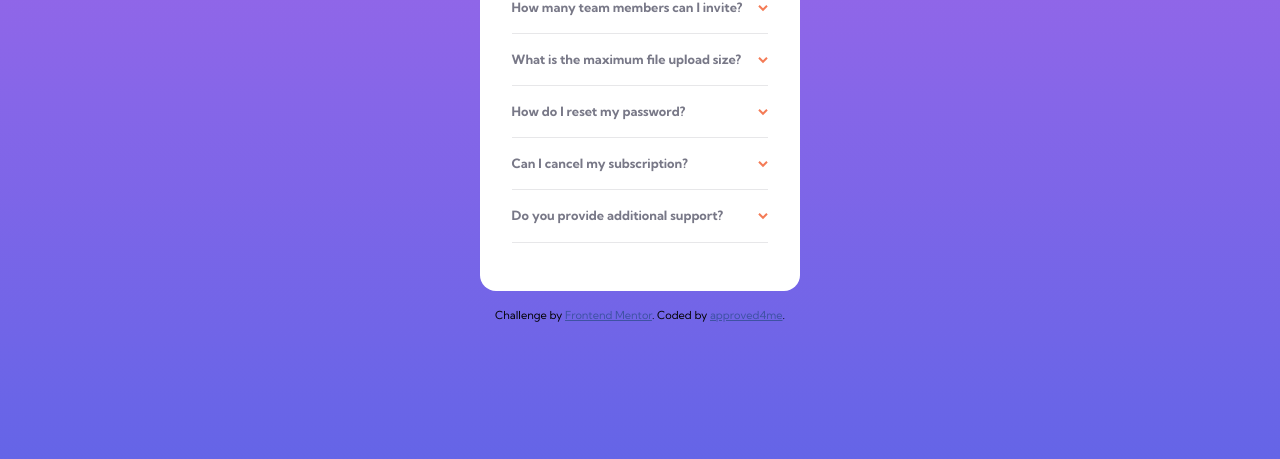
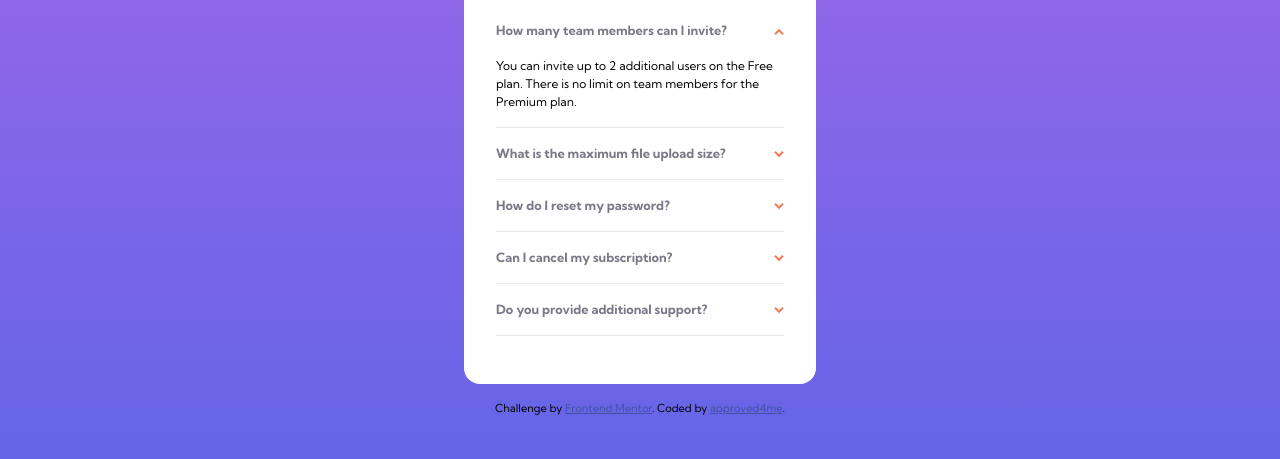
Before and after one commit to approved4me/FM-faq-accordion-card, a plain HTML site: page index.html in a window 1280 px wide. Shown: the part 341-800 px from the top of the page. Drawn offline with Linux system fonts and the light colour scheme.

Commit message:
javascript - first try

```diff
--- a/index.html
+++ b/index.html
@@ -9,6 +9,7 @@
   <link rel="preconnect" href="https://fonts.googleapis.com">
   <link rel="preconnect" href="https://fonts.gstatic.com" crossorigin>
   <link href="https://fonts.googleapis.com/css2?family=Kumbh+Sans:wght@400;700&display=swap" rel="stylesheet">
+  <script src="./script.js" defer></script>
   <title>Frontend Mentor | FAQ Accordion Card</title>
 
 </head>
@@ -24,7 +25,7 @@
         <h1>FAQ</h1>
         <div class="aceordeon">
 
-          <div class="acordeon_element">
+          <div class="acordeon_element active">
             <div class="acordeon_question">How many team members can I invite?
               <div class="arrow"><img src="./images/icon-arrow-down.svg" alt=""></div>
             </div>
--- /dev/null
+++ b/script.js
@@ -0,0 +1,14 @@
+const accordion = document.getElementsByClassName("acordeon_element");
+
+for (i = 0; i < accordion.length; i++) {
+    accordion[i].addEventListener('click', function () {
+        if (this.classList.contains("active")) {
+            this.classList.remove("active");
+        } else {
+            for (ii = 0; ii < accordion.length; ii++) {
+                this.classList.toggle("active");
+            }
+
+        }
+    })
+}
--- a/style.css
+++ b/style.css
@@ -106,6 +106,12 @@ main {
   color: var(--primary-dark_blue);
 }
 
+.aceordeon {
+}
+
+.acordeon_element {
+  border-bottom: 1px solid var(--dividers-grayish_blue);
+}
 .acordeon_question {
   display: flex;
   justify-content: space-between;
@@ -115,12 +121,32 @@ main {
   color: var(--neutral-dark_blue);
   font-weight: 700;
   padding-block: 1rem;
-  border-bottom: 1px solid var(--dividers-grayish_blue);
 }
 
 .acordeon_answer {
-  display: none;
+  position: relative;
+  height: 0;
+  opacity: 0;
+  transition: 350ms all;
+  overflow: hidden;
 }
+
+.arrow {
+  transition: 350ms all;
+}
+
+.acordeon_element.active .acordeon_answer {
+  height: auto;
+  opacity: 1;
+  padding-bottom: 1rem;
+}
+
+.acordeon_element.active .arrow {
+  transform: rotate(180deg);
+}
+
+
+
 
 /* FOOTER START */
 .attribution {
```
